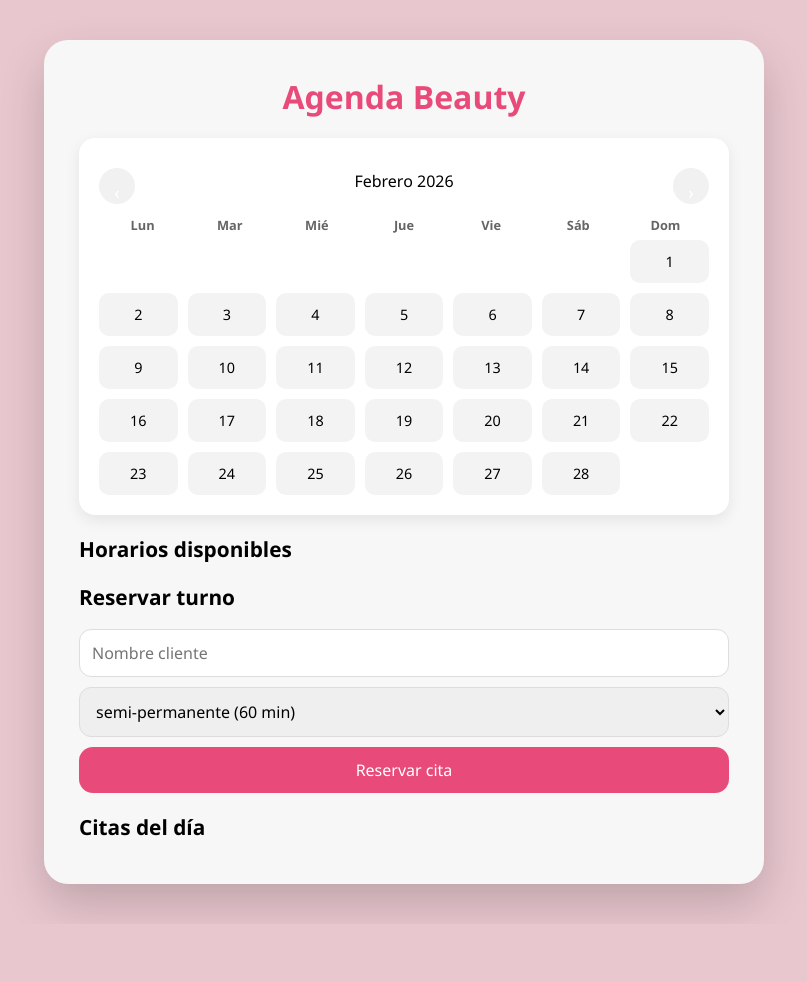
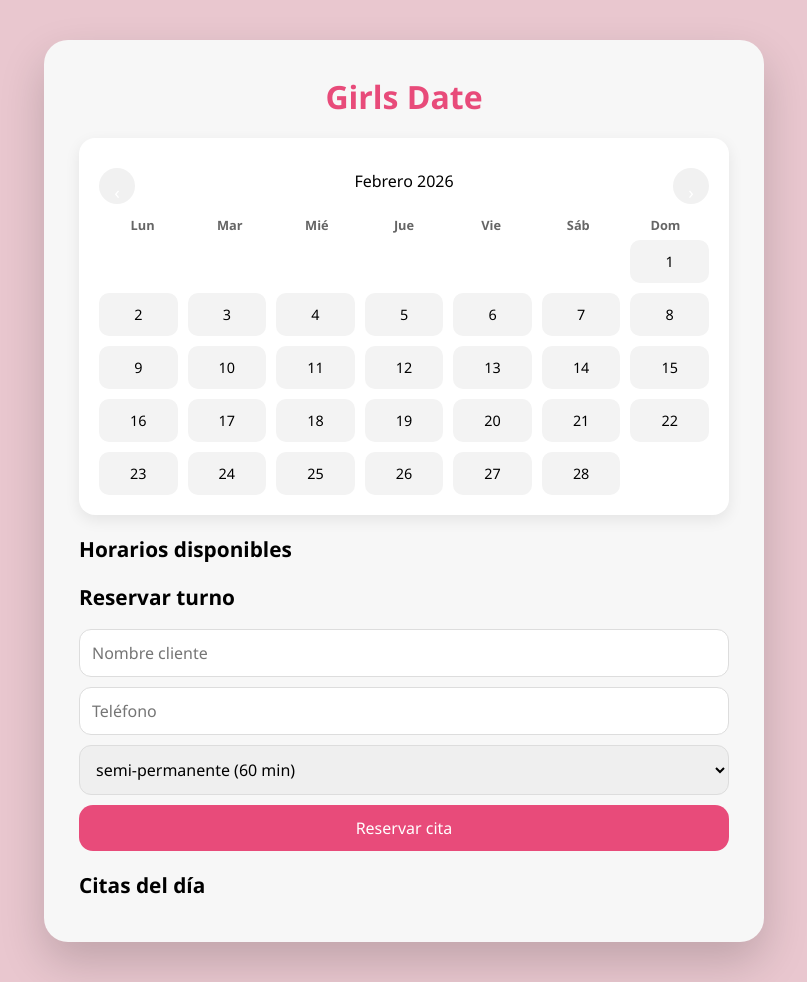
Before and after one commit to Dfg94/Agenda_web, a Flask app: page / in a window 1280 px wide. Shown: the whole page, without its empty margins (236-1043 px from the left). Before the commit the page ends 916 px from the top, so only its background shows below. Run offline with Flask 3, Linux system fonts and the light colour scheme.

Commit message:
Cambio de nombre a Girls Date e integración WhatsApp gratuita con teléfono

```diff
--- a/templates/admin.html
+++ b/templates/admin.html
@@ -234,8 +234,9 @@
             }
             adminLista.innerHTML = citas.map(r => {
                 const idx = todasReservas.indexOf(r);
+                const telHtml = r.telefono ? `<br><small style="color:#666;">📞 ${r.telefono}</small>` : "";
                 return `<div class="mini">
-                    <strong>${r.inicio}</strong> — ${r.cliente} — ${r.servicio}
+                    <strong>${r.inicio}</strong> — ${r.cliente} — ${r.servicio} ${telHtml}
                     <button onclick="borrar(${idx})" style="margin-top:6px;">Eliminar</button>
                 </div>`;
             }).join("");
--- a/templates/index.html
+++ b/templates/index.html
@@ -7,19 +7,19 @@
     <meta name="theme-color" content="#e84b7a">
     <meta name="apple-mobile-web-app-capable" content="yes">
     <meta name="apple-mobile-web-app-status-bar-style" content="black-translucent">
-    <meta name="apple-mobile-web-app-title" content="Agenda Beauty">
-    <title>Agenda Beauty</title>
+    <meta name="apple-mobile-web-app-title" content="Girls Date">
+    <title>Girls Date</title>
     <link rel="manifest" href="/static/manifest.json">
     <link rel="icon" href="/static/icon-192.svg" type="image/svg+xml">
     <link rel="apple-touch-icon" href="/static/icon-192.svg">
-    <link rel="stylesheet" href="/static/style.css?v=3">
+    <link rel="stylesheet" href="/static/style.css?v=5">
 </head>
 
 <body>
 
     <div class="card">
 
-        <h1>Agenda Beauty</h1>
+        <h1>Girls Date</h1>
 
         <div id="estado"
             style="display:none;text-align:center;padding:12px;background:#fff3cd;border-radius:12px;margin-bottom:15px;font-size:0.9em;">
@@ -53,6 +53,7 @@
         <h2>Reservar turno</h2>
 
         <input id="cliente" placeholder="Nombre cliente">
+        <input type="tel" id="telefono" placeholder="Teléfono" style="margin-top:10px;">
 
         <select id="servicio">
             {% for s,d in servicios.items() %}
@@ -163,10 +164,14 @@
 
         async function reservar() {
 
-            if (!fechaSeleccionada || !horaSel) {
-                alert("Selecciona día y hora")
+            if (!fechaSeleccionada || !horaSel || !cliente.value || !telefono.value) {
+                alert("Por favor, completa tu nombre y número de teléfono, selecciona día y hora.")
                 return
             }
+
+            const nombreCliente = cliente.value;
+            const telCliente = telefono.value;
+            const servicioDeseado = servicio.options[servicio.selectedIndex].text;
 
             const r = await fetchRetry("/crear", {
                 method: "POST",
@@ -174,14 +179,24 @@
                 body: JSON.stringify({
                     fecha: fechaSeleccionada,
                     inicio: horaSel,
-                    cliente: cliente.value,
+                    cliente: nombreCliente,
+                    telefono: telCliente,
                     servicio: servicio.value
                 })
             })
 
             if (r) {
+                // Generar enlace de WhatsApp
+                const numeroLocal = "34603590998"; // Número del local proporcionado por el usuario
+                const textoWa = `¡Hola Girls Date! Acabo de reservar una cita para *${servicioDeseado}* el *${fechaSeleccionada}* a las *${horaSel}*. Mi nombre es *${nombreCliente}* y mi teléfono es *${telCliente}*.`;
+                const urlWa = `https://wa.me/${numeroLocal}?text=${encodeURIComponent(textoWa)}`;
+
+                alert("¡Cita reservada con éxito! A continuación confirma por WhatsApp.");
+                window.open(urlWa, "_blank");
+
                 horaSel = null
                 cliente.value = ""
+                telefono.value = ""
                 cargar()
             }
         }
```
